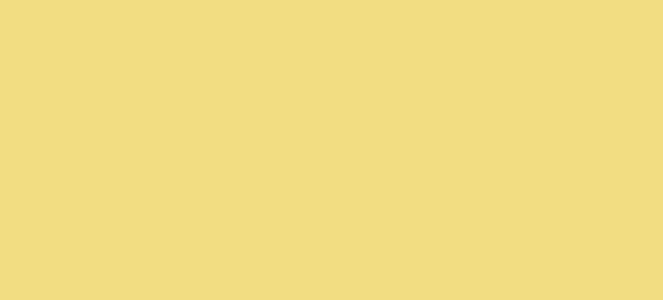
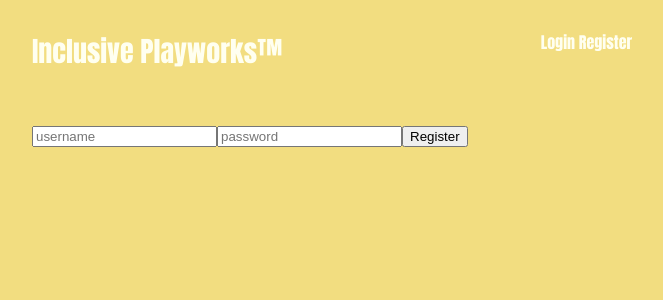
Before and after one commit to htntang/everychildplays, a React (Create React App) app in the folder client/: page /register in a window 1280 px wide. Before the commit this address had no page. Shown: the top 300 px of the page, without its empty margins (308-971 px from the left). Built offline with nearby package versions, Linux system fonts and the light colour scheme.

Commit message:
edited login buttons and created separate pages

```diff
--- a/client/src/App.css
+++ b/client/src/App.css
@@ -33,15 +33,7 @@ header a.logo{
   font-size: 28px;
 }
 
-button.navigation{
-  background-color:#ed9556;
-  color:#fffff0;
-  text-decoration: none;
-  display:inline-block;
-  padding: 12px 20px;
-  font-size: 12px;
-  font-weight:bold;
-  border:4px double #cccccc;
+header a.button{
   border-radius: 10px;
   margin-right: 5px;
   position:flex;
--- a/client/src/App.js
+++ b/client/src/App.js
@@ -2,18 +2,19 @@ import './App.css';
 import Header from './Header.js';
 import Post from './Post.js';
 import {Route, Routes} from "react-router-dom";
+import Layout from './Layout';
+import IndexPage from './Pages/IndexPage';
+import LoginPage from './Pages/LoginPage';
+import RegistrationPage from './Pages/RegistrationPage';
 
 function App() {
   return(
     <Routes>
-      <Route index element={
-    <main>
-      <Header />
-      <Post />
-
-
-    </main>
-      } />
+       <Route path="/" element={ <Layout /> }>
+        <Route index element = { <IndexPage /> }/>
+        <Route path="/login" element={ <LoginPage /> } />
+        <Route path="/register" element={ <RegistrationPage /> } />
+      </Route>
     </Routes>
   );
 }
--- a/client/src/Header.js
+++ b/client/src/Header.js
@@ -1,10 +1,12 @@
+import { Link } from "react-router-dom";
+
 export default function Header(){
     return(
         <header>
-            <a href="/" className="logo">Inclusive Playworks™</a>
+            <Link to ="/" className="logo">Inclusive Playworks™</Link>
             <nav>
-                <button class="navigation">Login</button>
-                <button class="navigation">Register</button>
+                <Link to="/login" class="button-navigation">Login </Link>
+                <Link to="/register" class="button-navigation"> Register</Link>
             </nav>
         </header>
     );
--- a/client/src/Layout.js
+++ b/client/src/Layout.js
@@ -0,0 +1,11 @@
+import { Outlet } from "react-router-dom";
+import Header from "./Header.js";
+
+export default function Layout() {
+    return(
+        <main>
+        <Header />
+        <Outlet />
+        </main>
+    );
+}
--- /dev/null
+++ b/client/src/Pages/IndexPage.js
@@ -0,0 +1,9 @@
+import Post from "../Post.js";
+
+export default function IndexPage() {
+    return (
+        <>
+        <Post />
+        </>
+    );
+}
--- a/client/src/Pages/LoginPage.js
+++ b/client/src/Pages/LoginPage.js
@@ -0,0 +1,9 @@
+export default function LoginPage() {
+    return(
+        <form action="">
+            <input type="text" placeholder="username" />
+            <input type="password" placeholder="password" />
+            <button>Login</button>
+        </form>
+    );
+}
--- a/client/src/Pages/RegistrationPage.js
+++ b/client/src/Pages/RegistrationPage.js
@@ -0,0 +1,9 @@
+export default function RegistrationPage() {
+    return(
+        <form action="">
+            <input type="text" placeholder="username" />
+            <input type="password" placeholder="password" />
+            <button>Register</button>
+        </form>
+    );
+}
```
